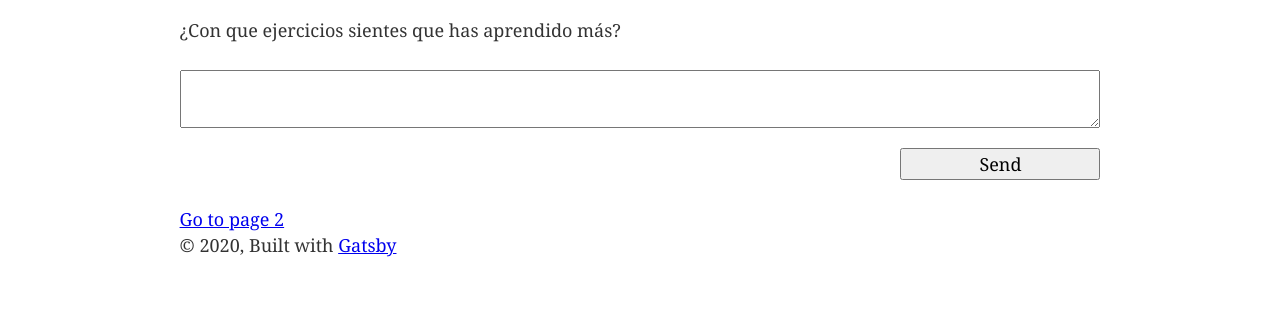
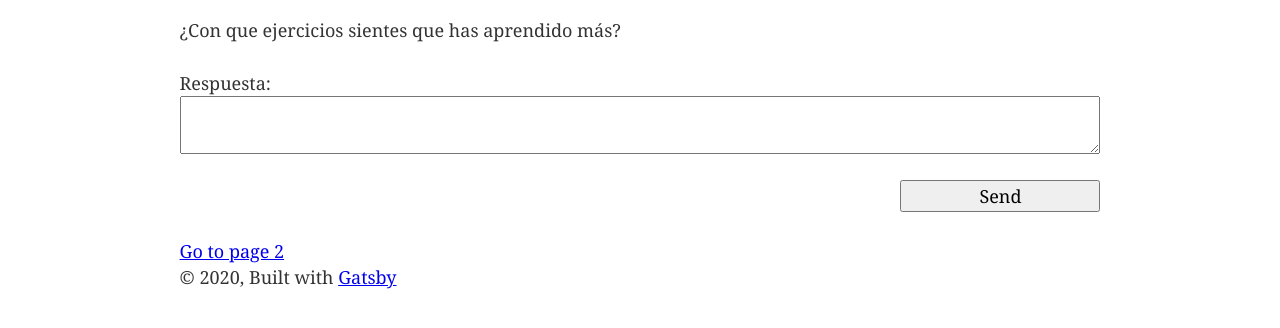
Before and after one commit to the-project-ludus/poll-academy, a Gatsby site: page / in a window 1280 px wide. Shown: the part 176-504 px from the top of the page. Built offline with nearby package versions, Linux system fonts and the light colour scheme; Gatsby itself is replaced by a stand-in of ours.

Commit message:
Label al textarea

```diff
--- a/src/pages/index.css
+++ b/src/pages/index.css
@@ -4,6 +4,7 @@
     align-items: flex-end;
 }
 
+label,
 textarea {
     width: 100%;
 }
--- a/src/pages/index.js
+++ b/src/pages/index.js
@@ -17,7 +17,9 @@ const IndexPage = () => (
       method="POST"
       data-netlify="true"
     >
-      <textarea name="message"></textarea>
+      <label>
+        Respuesta:<textarea name="message"></textarea>
+      </label>
       <button type="submit">Send</button>
     </form>
     <Link to="/page-2/">Go to page 2</Link>
```
